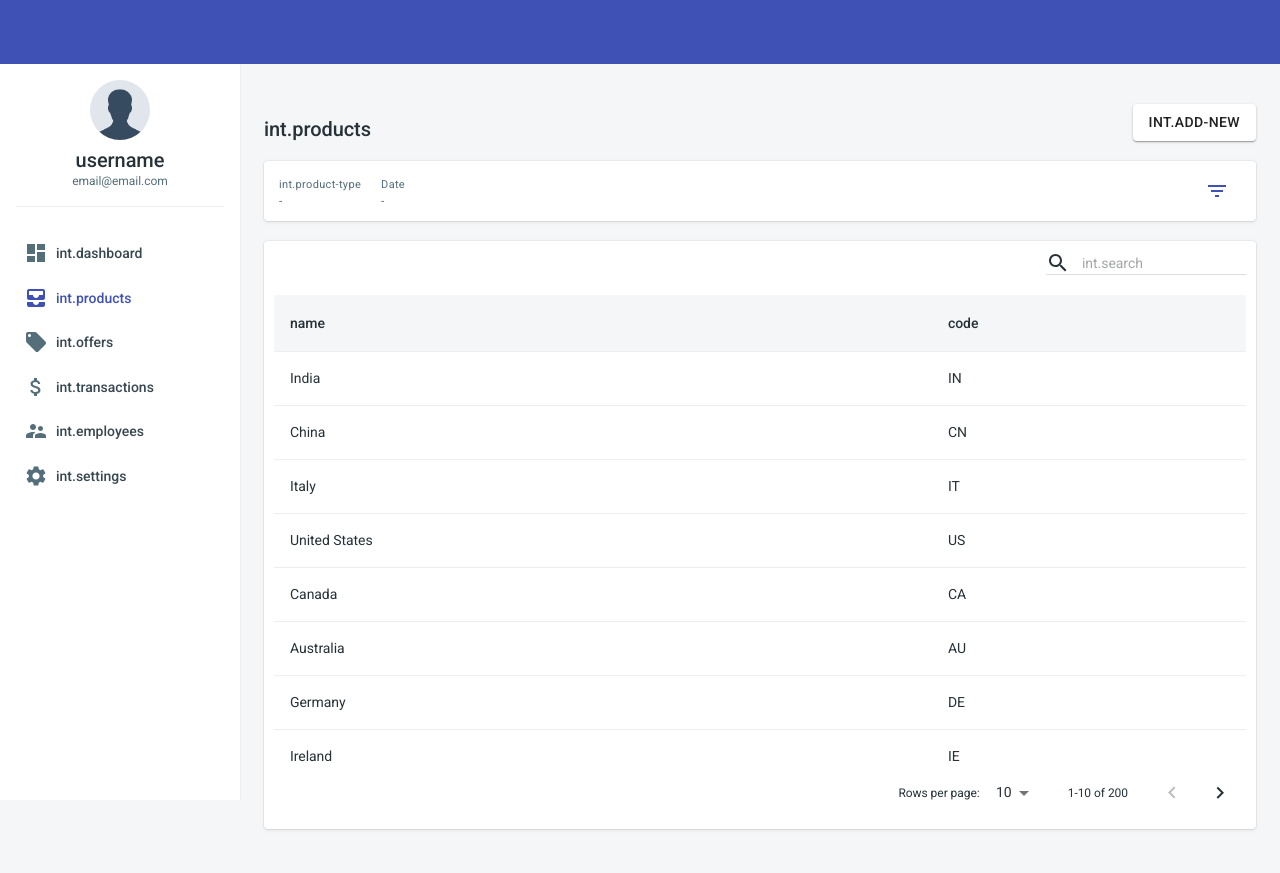
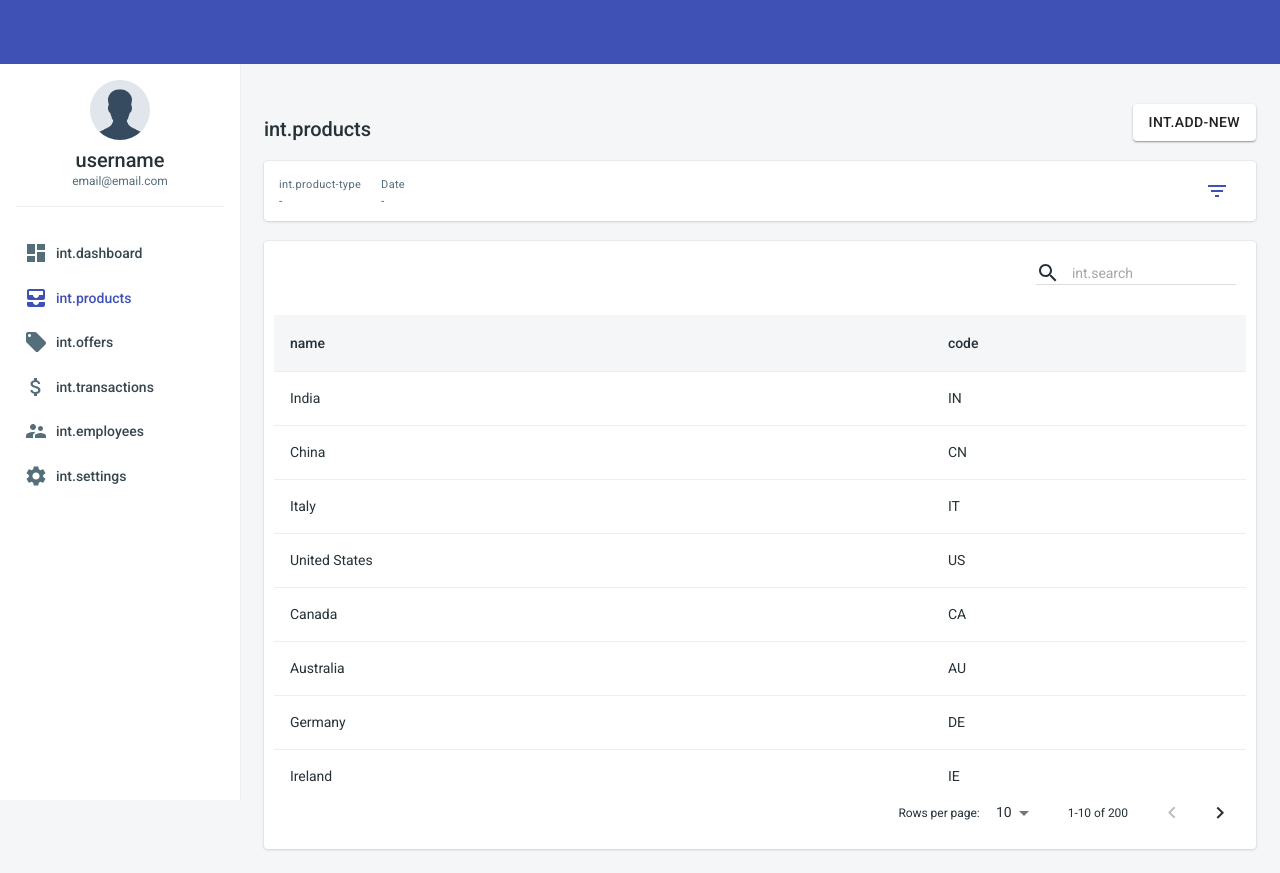
Before and after one commit to mpoapostolis/cflp-admin, a React (Create React App) app: page /products in a window 1280 px wide. Built offline with nearby package versions, Linux system fonts and the light colour scheme.

Commit message:
padding to search term

```diff
--- a/src/components/Table/index.tsx
+++ b/src/components/Table/index.tsx
@@ -28,7 +28,8 @@ const useStyles = makeStyles({
   },
   searchTermCont: {
     display: 'flex',
-    justifyContent: 'flex-end'
+    justifyContent: 'flex-end',
+    padding: '10px'
   },
   textField: {
     width: '200px'
@@ -38,7 +39,7 @@ const useStyles = makeStyles({
       borderBottom: 'solid 1px #0002'
     },
     '&::after': {
-      borderBottom: 'solid 1px #000a'
+      borderBottom: 'solid 1px #0005'
     },
     '&:hover': {
       '&::before': {
```
